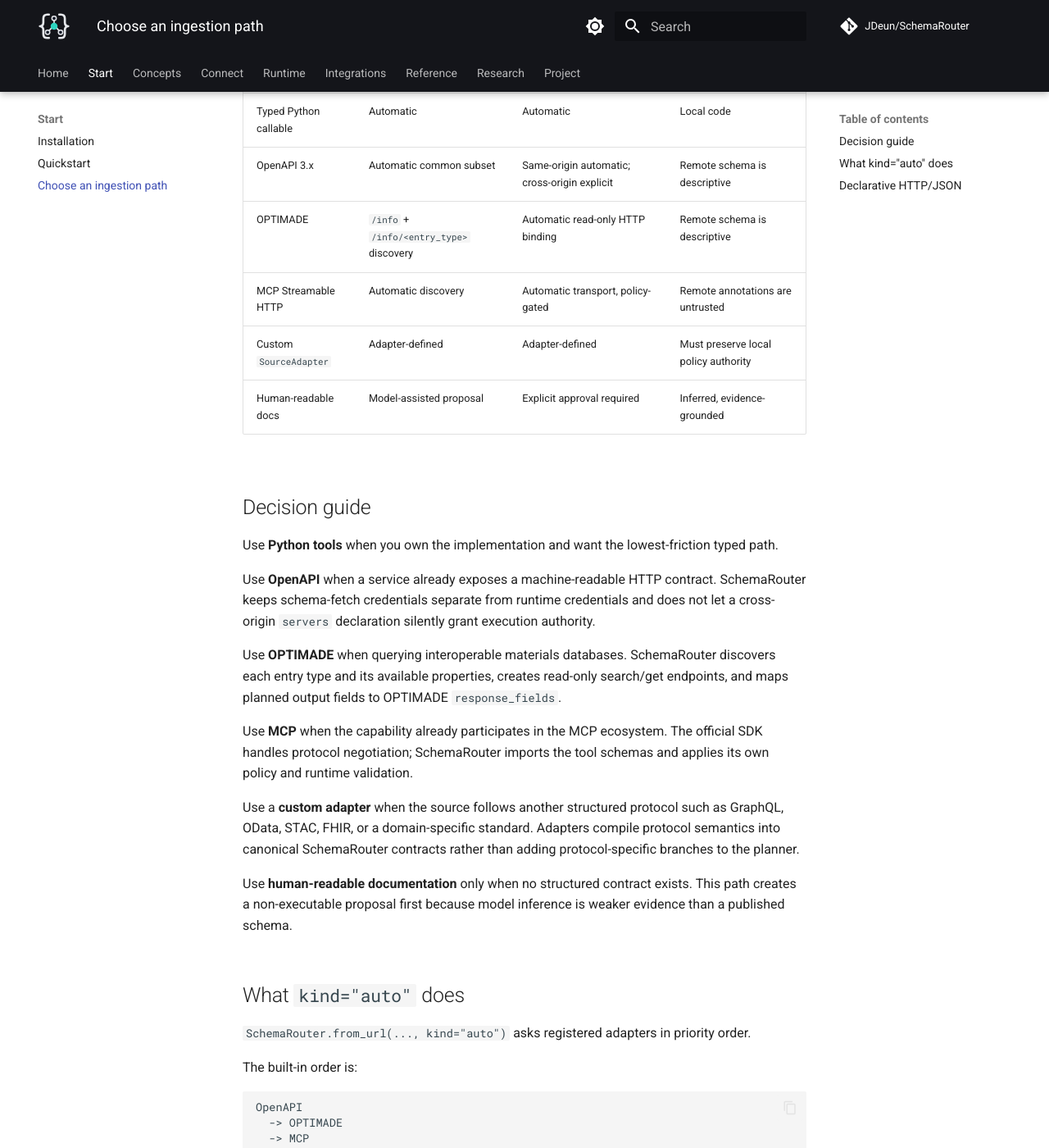
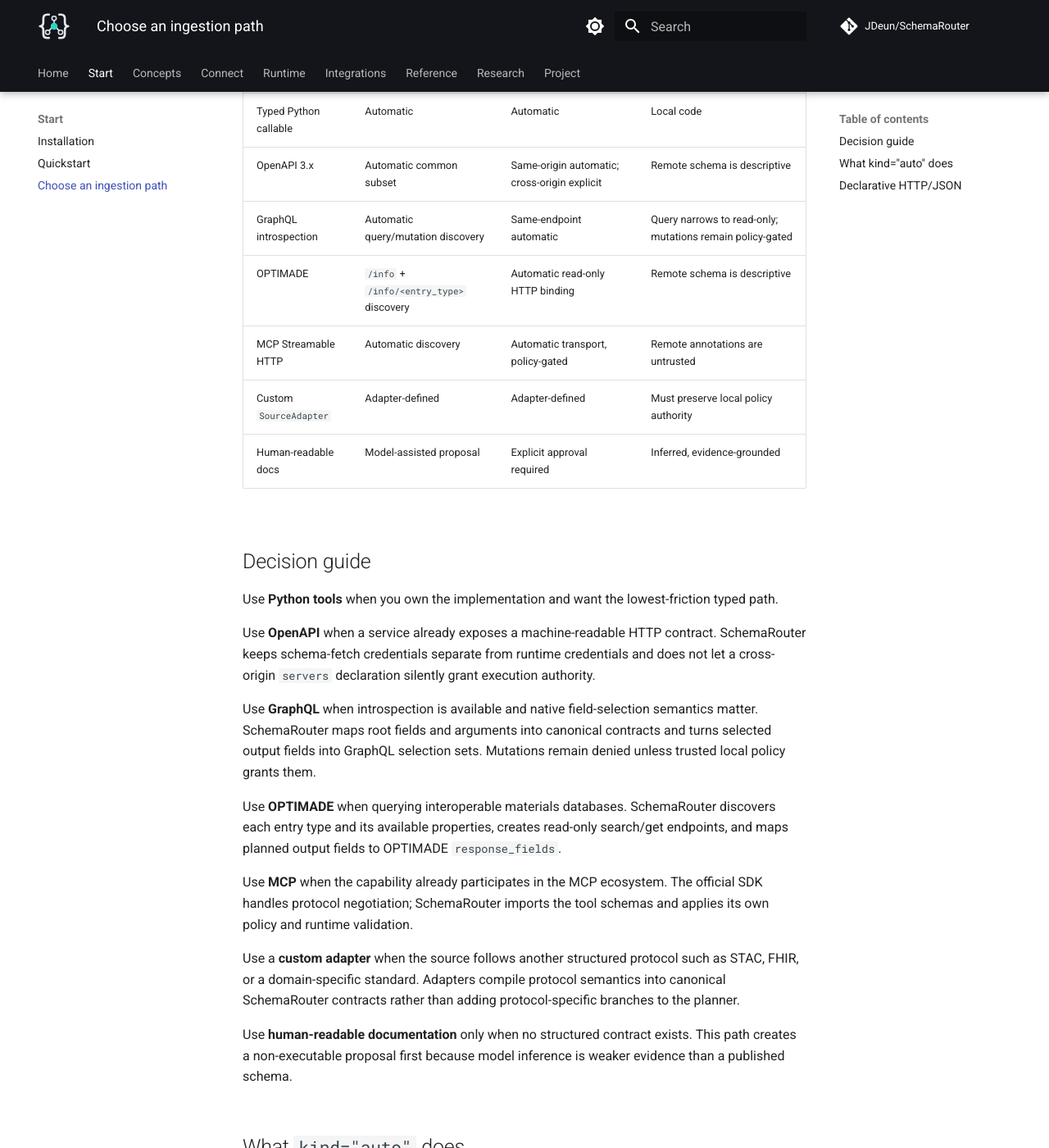
Before and after one commit to JDeun/SchemaRouter, an MkDocs documentation site: the page built from docs/getting-started/ingestion-paths.md, in a window 1280 px wide and 1400 px high, scrolled down 243 px. Shown: the whole window at 82% size. Built offline with MkDocs 1.6.1 and Material for MkDocs 9.7.7, drawn with Linux system fonts in a browser that asks for light colours; comment, search, counter and statistics services are not loaded.

Commit message:
chore: reconcile HTTP ingestion guide with latest main

````diff
--- a/docs/getting-started/ingestion-paths.md
+++ b/docs/getting-started/ingestion-paths.md
@@ -7,6 +7,7 @@
 | --- | --- | --- | --- |
 | Typed Python callable | Automatic | Automatic | Local code |
 | OpenAPI 3.x | Automatic common subset | Same-origin automatic; cross-origin explicit | Remote schema is descriptive |
+| GraphQL introspection | Automatic query/mutation discovery | Same-endpoint automatic | Query narrows to read-only; mutations remain policy-gated |
 | OPTIMADE | `/info` + `/info/<entry_type>` discovery | Automatic read-only HTTP binding | Remote schema is descriptive |
 | MCP Streamable HTTP | Automatic discovery | Automatic transport, policy-gated | Remote annotations are untrusted |
 | Custom `SourceAdapter` | Adapter-defined | Adapter-defined | Must preserve local policy authority |
@@ -20,6 +21,10 @@
 schema-fetch credentials separate from runtime credentials and does not let a cross-origin
 `servers` declaration silently grant execution authority.
 
+Use **GraphQL** when introspection is available and native field-selection semantics matter.
+SchemaRouter maps root fields and arguments into canonical contracts and turns selected output
+fields into GraphQL selection sets. Mutations remain denied unless trusted local policy grants them.
+
 Use **OPTIMADE** when querying interoperable materials databases. SchemaRouter discovers each entry
 type and its available properties, creates read-only search/get endpoints, and maps planned output
 fields to OPTIMADE `response_fields`.
@@ -28,8 +33,8 @@
 protocol negotiation; SchemaRouter imports the tool schemas and applies its own policy and runtime
 validation.
 
-Use a **custom adapter** when the source follows another structured protocol such as GraphQL, OData,
-STAC, FHIR, or a domain-specific standard. Adapters compile protocol semantics into canonical
+Use a **custom adapter** when the source follows another structured protocol such as STAC, FHIR,
+or a domain-specific standard. Adapters compile protocol semantics into canonical
 SchemaRouter contracts rather than adding protocol-specific branches to the planner.
 
 Use **human-readable documentation** only when no structured contract exists. This path creates a
@@ -45,6 +50,7 @@
 OpenAPI
   -> OPTIMADE
   -> MCP
+  -> GraphQL
 ```
 
 The first adapter that recognizes the source returns a canonical `ToolSpec` and optional trusted
@@ -53,6 +59,7 @@
 A normal HTML documentation page is not silently converted into an executable tool. Use
 `inspect_url()` for that path.
 
+
 ## Declarative HTTP/JSON
 
 When an API has a precise trusted contract but no discoverable OpenAPI/MCP/OPTIMADE schema, use a
````
